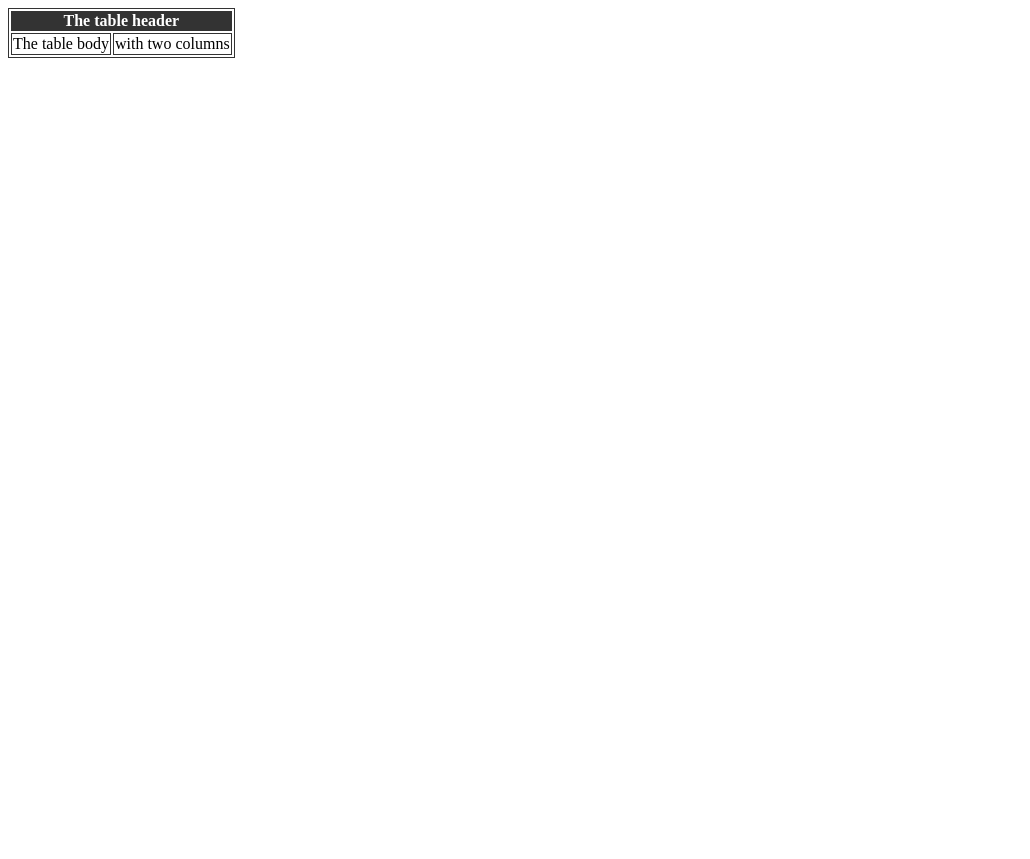
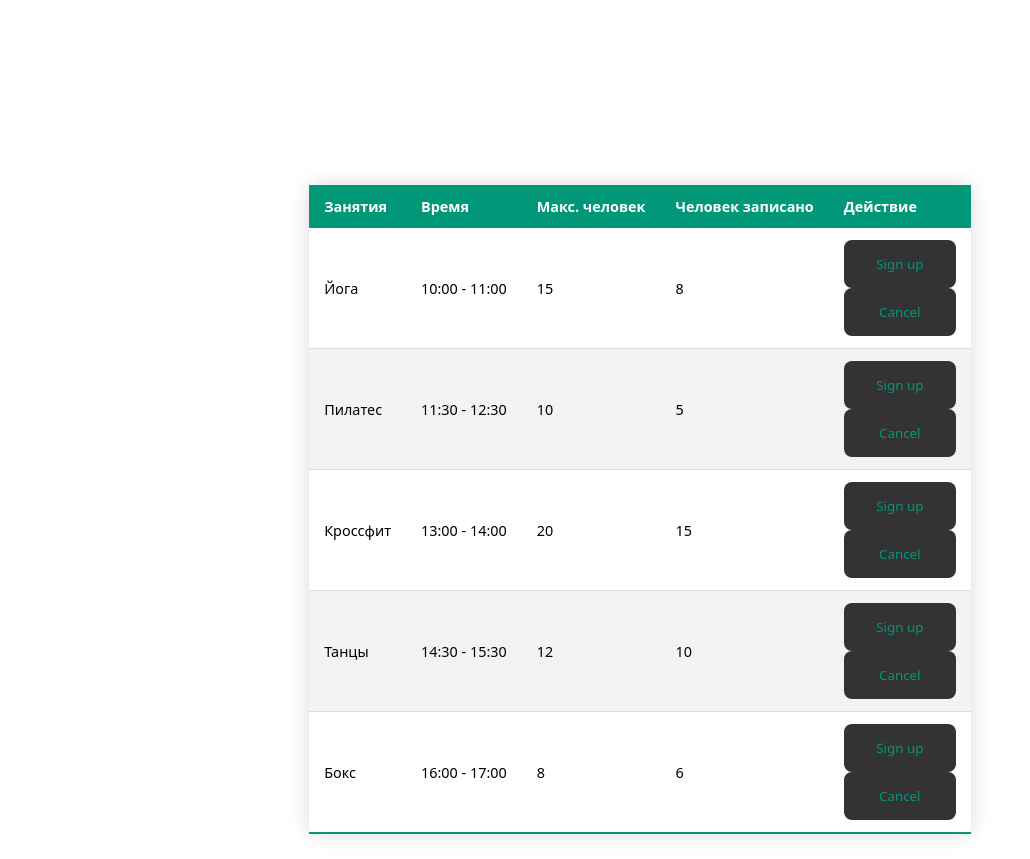
Before and after one commit to Hotimpulse/advanced_js_class, a plain HTML site: page JS_Browsers_API/sem1/index.html in a window 1280 px wide. Shown: the whole page, without its empty margins (0-1030 px from the left). Before the commit the page ends 800 px from the top, so only its background shows below. Drawn offline with Linux system fonts and the light colour scheme.

Commit message:
feat: adding sem1 hw

```diff
--- a/JS_Browsers_API/sem1/index.css
+++ b/JS_Browsers_API/sem1/index.css
@@ -1,10 +1,81 @@
-table,
-td {
-  border: 1px solid #333;
+* {
+  margin: 0;
+  padding: 0;
+  box-sizing: border-box;
 }
 
-thead,
-tfoot {
+body,
+button {
+  font-family: system-ui, -apple-system, BlinkMacSystemFont, "Segoe UI", Roboto,
+    Oxygen, Ubuntu, Cantarell, "Open Sans", "Helvetica Neue", sans-serif;
+}
+
+#main-wrapper {
+  display: flex;
+  justify-content: center;
+  align-items: center;
+  margin: 0 auto;
+  margin-top: 10rem;
+}
+
+#table-wrapper {
+  border-collapse: collapse;
+  margin: 25px 0;
+  font-size: 0.9em;
+  min-width: 400px;
+  box-shadow: 0 0 20px rgba(0, 0, 0, 0.15);
+  border-radius: 0.5rem;
+}
+
+#table-wrapper thead tr {
+  background-color: #009879;
+  color: #ffffff;
+  text-align: left;
+}
+
+#table-wrapper th,
+#table-wrapper td {
+  padding: 12px 15px;
+}
+
+#table-wrapper tbody tr {
+  border-bottom: 1px solid #dddddd;
+}
+
+#table-wrapper tbody tr:nth-of-type(even) {
+  background-color: #f3f3f3;
+}
+
+#table-wrapper tbody tr:last-of-type {
+  border-bottom: 2px solid #009879;
+}
+
+#table-wrapper tbody tr.active-row {
+  font-weight: bold;
+  color: #009879;
+}
+
+button {
+  display: flex;
+  justify-content: center;
+  align-items: center;
+  width: 7rem;
+  height: 3rem;
+  border: none;
+  border-radius: 0.5rem;
+  cursor: pointer;
   background-color: #333;
-  color: #fff;
+  color: #009879;
+  transition: all 0.4s ease-in-out;
 }
+
+button:hover {
+  background-color: thistle;
+  color: black;
+  box-shadow: 0 0 20px rgba(0, 0, 0, 0.15);
+}
+
+.disabled {
+  background-color: lightgrey;
+  cursor: not-allowed;
+}
--- a/JS_Browsers_API/sem1/index.html
+++ b/JS_Browsers_API/sem1/index.html
@@ -4,40 +4,8 @@
     <meta charset="UTF-8" />
     <meta name="viewport" content="width=device-width, initial-scale=1.0" />
     <link rel="stylesheet" href="./index.css" />
+    <script src="./index.js" defer></script>
     <title>Расписание занятий</title>
   </head>
-  <body>
-    <table>
-      <thead>
-        <tr>
-          <th colspan="2">The table header</th>
-        </tr>
-      </thead>
-      <tbody>
-        <tr>
-          <td>The table body</td>
-          <td>with two columns</td>
-        </tr>
-      </tbody>
-    </table>
-  </body>
+  <body></body>
 </html>
-
-<!--
-
-Таблица с информацией о занятиях:
-Используйте JavaScript для динамического создания таблицы на основе JSON-данных.
-Каждая строка таблицы должна содержать информацию о занятии: название, время проведения, максимальное и текущее количество участников.
-3. Кнопки "Записаться" и "Отменить запись":
-
-Рядом с каждым занятием добавьте кнопку "Записаться".
-Если максимальное количество участников достигнуто, сделайте кнопку неактивной.
-Предусмотрите кнопку "Отменить запись", которая появляется после записи на занятие.
-4. Интерактивность с JavaScript:
-
-При нажатии на кнопку "Записаться" увеличьте количество записанных участников.
-Если пользователь нажимает "Отменить запись", уменьшите количество записанных участников.
-Обновляйте состояние кнопок и количество участников в реальном времени.
-5. Дополнительно: Хранение данных в Local Storage:
-
-Сохраняйте изменения в Local Storage, чтобы они сохранялись при перезагрузке страницы. -->
--- /dev/null
+++ b/JS_Browsers_API/sem1/index.js
@@ -0,0 +1,116 @@
+const tableEl = document.createElement('table');
+tableEl.setAttribute('id', 'table-wrapper');
+document.body.appendChild(tableEl);
+const tableHead = document.createElement('thead');
+tableEl.appendChild(tableHead);
+const tableBody = document.createElement('tbody');
+tableEl.appendChild(tableBody);
+const divWrapper = document.createElement('div');
+document.body.appendChild(divWrapper);
+divWrapper.setAttribute('id', 'main-wrapper');
+divWrapper.append(tableEl);
+
+let currentMembers = 0;
+
+const loadData = async () => {
+    try {
+        if (!localStorage.getItem('data')) {
+            const response = await fetch('./data.json');
+            const data = await response.json();
+            localStorage.setItem('data', JSON.stringify(data));
+        }
+    } catch (error) {
+        console.error(error);
+    }
+}
+
+const fetchData = () => {
+    const localData = JSON.parse(localStorage.getItem('data')) || [];
+
+    const tableHeaders = document.createElement('tr');
+    tableHeaders.innerHTML = `
+        <th>Занятия</th>
+        <th>Время</th>
+        <th>Макс. человек</th>
+        <th>Человек записано</th>
+        <th>Действие</th>
+    `;
+
+    tableHead.appendChild(tableHeaders);
+
+    localData.forEach((obj, index) => {
+        const objData = localData[index];
+
+        currentMembers += objData ? objData.currentParticipants : obj.currentParticipants;
+
+        const row = document.createElement('tr');
+        row.innerHTML = `
+            <td>${obj.name}</td>
+            <td>${obj.time}</td>
+            <td>${obj.maxParticipants}</td>
+            <td>${objData ? objData.currentParticipants : obj.currentParticipants}</td>
+            <td>
+                <button class="signup-btn" data-max="${obj.maxParticipants}" data-current="${objData ? objData.currentParticipants : obj.currentParticipants}">Sign up</button>
+                <button class="cancel-btn">Cancel</button>
+            </td>
+            `;
+        tableBody.append(row);
+
+        const signUpBtn = row.querySelector('.signup-btn');
+        const cancelBtn = row.querySelector('.cancel-btn');
+
+        signUpBtn.addEventListener('click', () => {
+            signUp(signUpBtn, cancelBtn, localData, index);
+        });
+
+        cancelBtn.addEventListener('click', () => {
+            closeMembership(cancelBtn, signUpBtn, localData, index);
+        });
+    });
+}
+
+function signUp(signUpBtn, cancelBtn, data, index) {
+    cancelBtn.style.display = 'flex';
+
+    const maxParticipants = parseInt(signUpBtn.getAttribute('data-max'));
+    let currentParticipants = parseInt(signUpBtn.getAttribute('data-current')) + 1;
+
+    if (currentParticipants <= maxParticipants) {
+        signUpBtn.setAttribute('data-current', currentParticipants);
+        signUpBtn.parentElement.previousElementSibling.textContent = currentParticipants;
+
+        if (currentParticipants === maxParticipants) {
+            signUpBtn.classList.add('disabled');
+        }
+        data[index].currentParticipants = currentParticipants;
+        updateLocalStorage(data);
+    }
+}
+
+function closeMembership(cancelBtn, signUpBtn, data, index) {
+    let currentParticipants = parseInt(cancelBtn.previousElementSibling.getAttribute('data-current')) - 1;
+
+    signUpBtn.classList.remove('disabled');
+
+    if (currentParticipants >= 0) {
+        cancelBtn.previousElementSibling.setAttribute('data-current', currentParticipants);
+        cancelBtn.parentElement.previousElementSibling.textContent = currentParticipants;
+
+        if (currentParticipants === 0) {
+            cancelBtn.style.display = 'none';
+        }
+        data[index].currentParticipants = currentParticipants;
+        updateLocalStorage(data);
+    }
+
+}
+
+function updateLocalStorage(data) {
+    localStorage.setItem('data', JSON.stringify(data));
+}
+
+loadData().then(() => {
+    setTimeout(() => {
+        fetchData();
+    }, 0);
+});
```
Also changed, not shown: JS_Browsers_API/sem1/data.json (line endings or trailing spaces).
